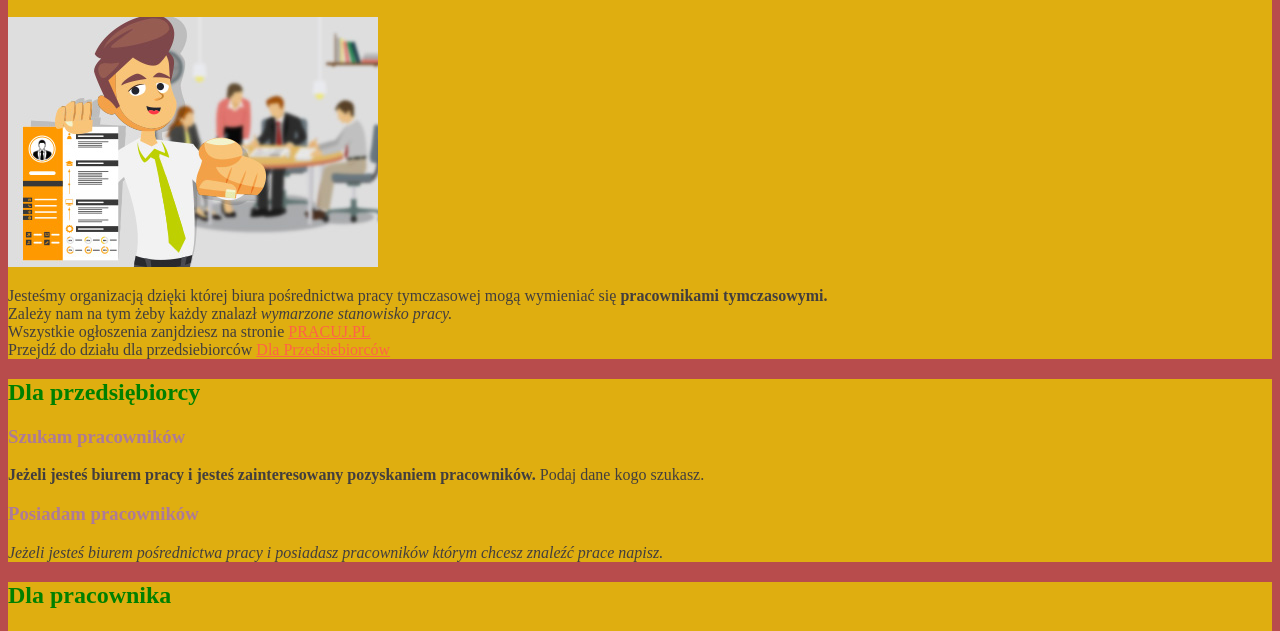
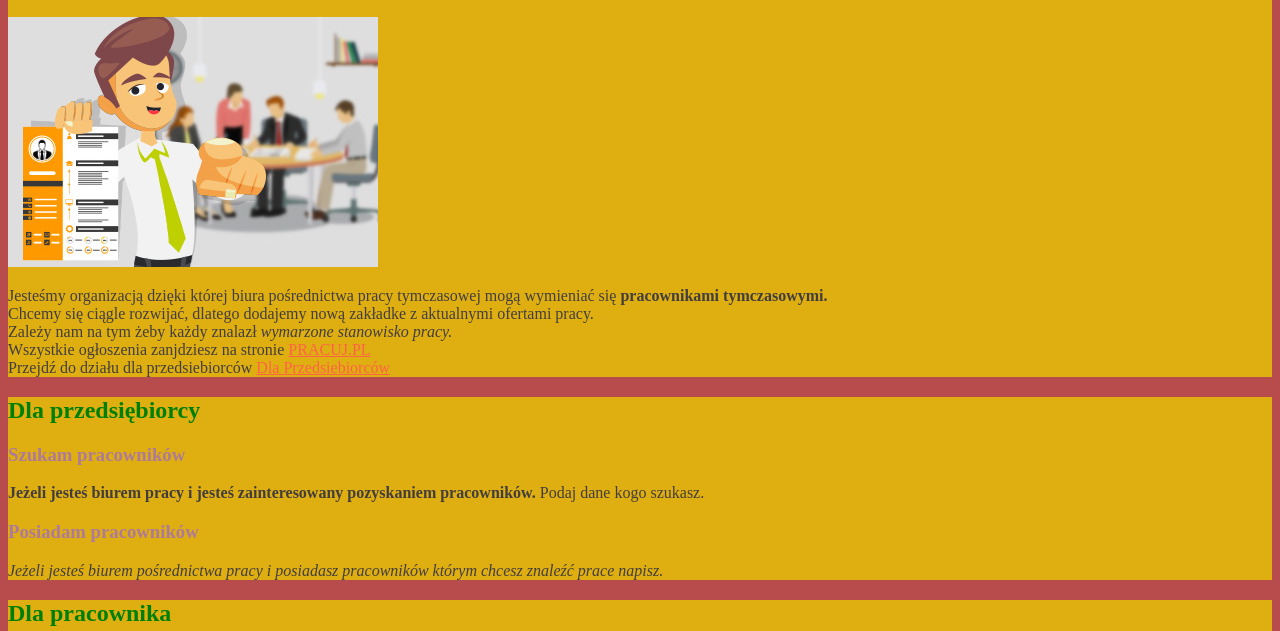
Before and after one commit to marcinkrygier/homepage, a plain HTML site: page index.html in a window 1280 px wide. Shown: the part 136-767 px from the top of the page. Drawn offline with Linux system fonts and the light colour scheme.

Commit message:
new text in front page

```diff
--- a/index.html
+++ b/index.html
@@ -25,6 +25,7 @@
             <img src="zdjecie1.jpg" alt="Zdjęcie rekrutera">
             <p>Jesteśmy organizacją dzięki której biura pośrednictwa pracy tymczasowej mogą wymieniać się
                 <b>pracownikami tymczasowymi. </b><br>
+                Chcemy się ciągle rozwijać, dlatego dodajemy nową zakładke z aktualnymi ofertami pracy.<br>
                 Zależy nam na tym żeby każdy znalazł <i>wymarzone stanowisko pracy.</i><br>
                 Wszystkie ogłoszenia zanjdziesz na stronie <a href="https://pracuj.pl">PRACUJ.PL</a><br>
                 Przejdź do działu dla przedsiebiorców <a href="#dlaPrzedsiebiorcow">Dla Przedsiebiorców</a></p>
@@ -51,7 +52,7 @@
             <h2>Dla pracownika</h2>
             <article>
                 <h3> Oferty pracy</h3>
-                <p>Aktualne oferty pracy, znajdź pracę dla siebie</p>
+                <p> Aktualne oferty pracy, znajdź pracę dla siebie</p>
             </article>
 
             <article>
```
